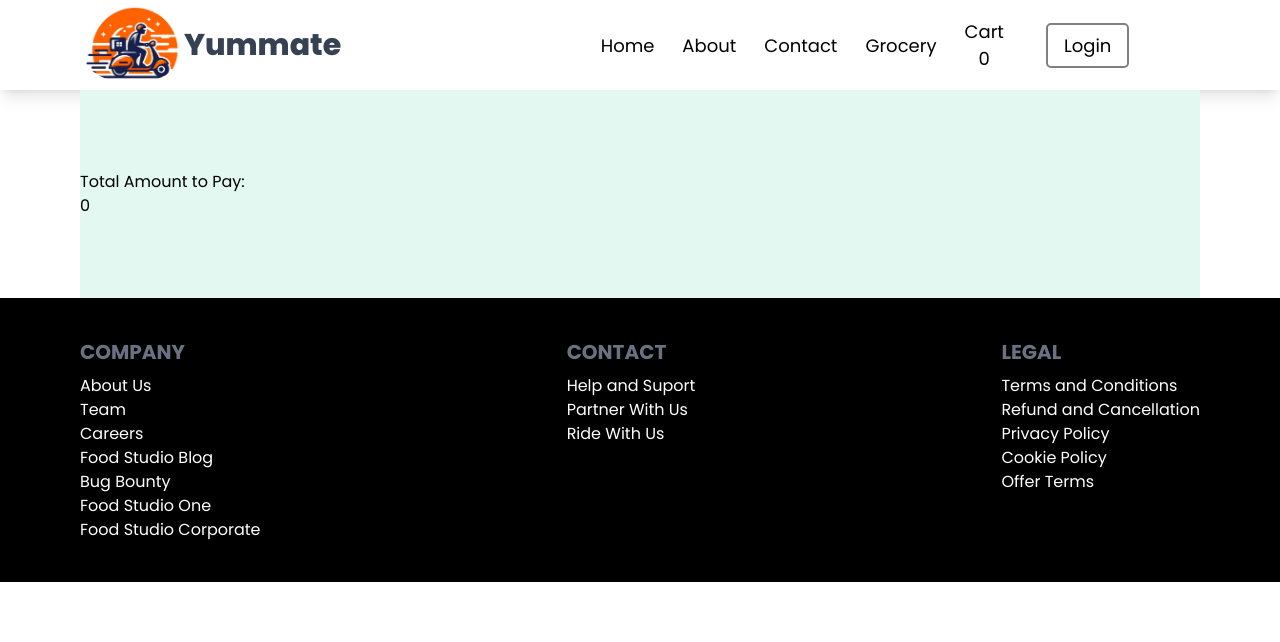
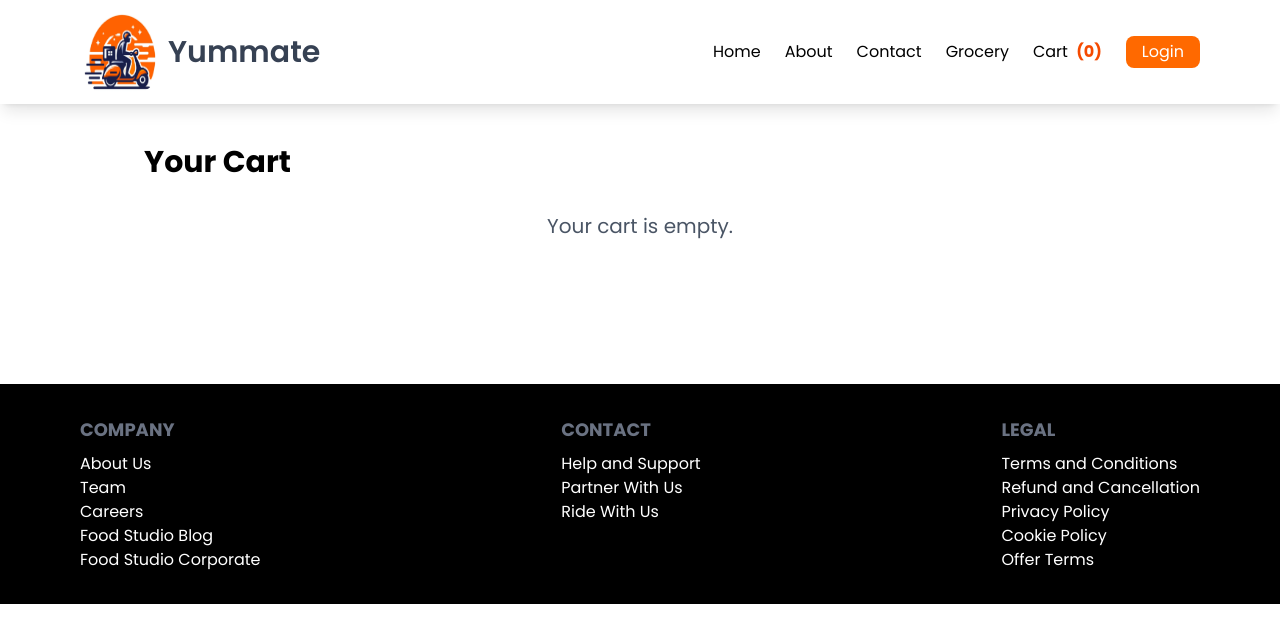
Before and after one commit to chandan-16/yummate-react, a React (Create React App) app: page /cart in a window 1280 px wide. Shown: the top 642 px of the page. Built offline with nearby package versions, Linux system fonts and the light colour scheme.

Commit message:
Updated the styling part of every component by self and help og chatgpt

```diff
--- a/src/components/About.js
+++ b/src/components/About.js
@@ -2,25 +2,38 @@ import { AboutBanner } from "../utils/constants";
 
 const About = () => {
   return (
-    <div className="pb-6 w-full">
+    <div className="pb-12 w-full max-w-screen-xl mx-auto px-4 sm:px-6 lg:px-20 pt-20">
       <div>
-        <h2 className="bg-gray-600 text-xl italic font-normal text-white text-center py-8">″Our mission is to elevate the quality of life for the urban consumer with unparalleled convenience. Convenience is what makes us tick. It's what makes us get out of bed and say, "Let's do this."</h2>
-        <img className="w-full" src={AboutBanner} alt="About Banner Image" />
+        <h2 className="bg-gray-600 text-lg sm:text-xl italic font-normal text-white text-center py-6 sm:py-8 px-4">
+          ″Our mission is to elevate the quality of life for the urban consumer with unparalleled convenience. Convenience is what makes us tick. It's what makes us get out of bed and say, "Let's do this."
+        </h2>
+        <img className="w-full h-auto mt-6 rounded-lg shadow" src={AboutBanner} alt="About Banner Image" />
       </div>
-        <h3 className="text-black text-center text-4xl pb-5">What’s In Store For The Future?</h3>
-        <p className="text-gray-500 text-xl text-center">"Yummate has grand plans to be India’s most loved hyperlocal player. It aims to be the most accessible platform on the network - reimagining the meaning of convenience in the country through a variety of service offerings."</p>
 
-      <div className="flex px-20 pt-10 justify-between">
-        <div>
-          <h1 className="text-5xl text-black ">Changing <span className="font-bold">the Game</span></h1>
-        </div>
+      <h3 className="text-black text-center text-2xl sm:text-3xl md:text-4xl font-bold mt-10 pb-4">
+        What’s In Store For The Future?
+      </h3>
+      <p className="text-gray-600 text-base sm:text-lg md:text-xl text-center px-2 sm:px-10 lg:px-20">
+        "Yummate has grand plans to be India’s most loved hyperlocal player. It aims to be the most accessible platform on the network - reimagining the meaning of convenience in the country through a variety of service offerings."
+      </p>
 
-        <div className="flex">
-          <div className="w-155 flex text-center w-240 ml-7 text-xl">
-            <p className="border border-red-500 p-4 "><span className="font-bold">150000+</span> Restaurant Partners Countrywide</p>
-            <p className="border border-red-500 p-4  p-4 ml-2"><span className="font-bold">260000+</span> Delivery Executives</p>
-            <p className="border border-red-500 p-4 p-4 mx-2"><span className="font-bold">5000+</span> Employees across the Country</p>
-            <p className="border border-red-500 p-4 p-4"><span className="font-bold">500+</span> Cites PAN India</p>
+      <div className="pt-12">
+        <h1 className="text-3xl sm:text-4xl md:text-5xl text-black text-center mb-8">
+          Changing <span className="font-bold">the Game</span>
+        </h1>
+
+        <div className="grid grid-cols-1 sm:grid-cols-2 lg:grid-cols-4 gap-6 text-center text-lg sm:text-xl">
+          <div className="border border-red-500 p-4 rounded-lg shadow-sm">
+            <p><span className="font-bold text-2xl">150000+</span><br />Restaurant Partners Countrywide</p>
+          </div>
+          <div className="border border-red-500 p-4 rounded-lg shadow-sm">
+            <p><span className="font-bold text-2xl">260000+</span><br />Delivery Executives</p>
+          </div>
+          <div className="border border-red-500 p-4 rounded-lg shadow-sm">
+            <p><span className="font-bold text-2xl">5000+</span><br />Employees across the Country</p>
+          </div>
+          <div className="border border-red-500 p-4 rounded-lg shadow-sm">
+            <p><span className="font-bold text-2xl">500+</span><br />Cities PAN India</p>
           </div>
         </div>
       </div>
--- a/src/components/Body.js
+++ b/src/components/Body.js
@@ -26,26 +26,26 @@ const Body = () => {
   }
 
   return (
-    <div className="px-5 py-2 main-container">
-      <h1 className="pt-8 font-extrabold text-3xl text-black-500 text-center">
+    <div className="px-4 md:px-8 lg:px-20 pt-32 pb-20 main-container max-w-screen-xl mx-auto">
+      <h1 className="text-2xl sm:text-3xl md:text-4xl font-extrabold text-center text-gray-800 mb-6">
         Restaurants with online{" "}
-        <span className="pt-10 font-extrabold text-5xl text-orange-500">
+        <span className="block text-orange-500 text-3xl sm:text-4xl md:text-5xl mt-2">
           Food Delivery In Pune
         </span>
       </h1>
 
-      <div className="filter mx-auto w-115 pt-3">
+      <div className="w-full max-w-2xl mx-auto mt-6 mb-10">
         <input
           type="text"
           onChange={(e) => setSearchText(e.target.value)}
           placeholder="Search for restaurants and food"
-          className="w-100 py-3 pl-2 searchBox"
+          className="w-full border border-gray-300 rounded-lg py-3 px-4 text-gray-700 shadow-sm focus:outline-none focus:ring-2 focus:ring-orange-400"
           value={searchText}
         />
 
         {/* <input type="text" value={loggedInUser} onChange={(e) => setUserName(e.target.value)} /> */}
       </div>
-      <div className="flex p-10 w-full p-4 flex-wrap justify-center">
+      <div className="flex flex-wrap justify-center gap-6">
         {filteredRestaurent.map((restaurant) => (
           <RestaurantCard
             key={restaurant['web-scraper-order']}
--- a/src/components/Cart.js
+++ b/src/components/Cart.js
@@ -1,40 +1,55 @@
-import { useSelector } from "react-redux";
+import { useDispatch, useSelector } from "react-redux";
+import { remove } from "../utils/cartSlice";
 
-const Cart = () => {
 
+const Cart = (menuItem={menuItem}) => {
+
+  const dispatch = useDispatch();
   const cartItem = useSelector(state => state.cartState.cartList);
   const total = useSelector(state => state.cartState.total);
 
-  console.log("cartlist", cartItem);
-  console.log("total", total);
+  return (
+    <div className="px-4 sm:px-10 md:px-20 py-36 max-w-6xl mx-auto">
+      <h1 className="text-2xl sm:text-3xl font-bold mb-8">Your Cart</h1>
 
-  return (
-    <div className="bg-[#E2F8F0] mx-20 py-20">
-    {
-      cartItem.map((item) => (
-        <div key={item["web-scraper-order"]} className="mb-6 flex justify-between">
-          <div className="flex justify-between">
-            <div>
-              <img src={  item["image-src"]} alt="Item" className="w-38 h-38 object-cover" />
+      {cartItem.length === 0 ? (
+        <p className="text-center text-gray-600 text-xl">Your cart is empty.</p>
+      ) : (
+        cartItem.map((item) => (
+          <div
+            key={item["web-scraper-order"]}
+            className="mb-6 flex flex-col sm:flex-row items-center sm:items-start sm:justify-between border-b pb-4"
+          >
+            <div className="flex flex-col sm:flex-row items-center sm:items-start">
+              <img
+                src={item["image-src"]}
+                alt="Item"
+                className="w-24 h-24 object-cover rounded-lg"
+              />
+              <div className="sm:pl-5 mt-3 sm:mt-0 text-center sm:text-left">
+                <p className="font-semibold text-lg sm:text-xl">{item.name}</p>
+                <p className="text-lg py-1 text-gray-700">₹{item.price}</p>
+                <button
+                  onClick={() => dispatch(remove(item))}
+                  className="bg-red-600 mt-2 text-white rounded px-4 py-2 hover:bg-red-700 transition"
+                >
+                  Delete
+                </button>
+              </div>
             </div>
+          </div>
+        ))
+      )}
 
-            <div className="pl-5">
-              <p className="font-semibold text-2xl">{item.name}</p>
-              <p className="text-2xl py-1">₹{item.price}</p>
-              <p>Area: Pune</p>
-              <button className="bg-red-600 mt-3 text-white rounded px-2 py-1 hover:bg-red-700 cursor-pointer">Delete</button>
-            </div>
-
-          </div>
-
+      {cartItem.length > 0 && (
+        <div className="pt-6">
+          <hr className="mb-4" />
+          <h2 className="text-xl font-semibold">
+            Total Amount to Pay:{" "}
+            <span className="text-orange-600 text-3xl font-bold">₹{total}</span>
+          </h2>
         </div>
-
-    ))}
-
-    <div className="px=5">
-        <h1>Total Amount to Pay:</h1>
-        <p>{total}</p>
-    </div>
+      )}
     </div>
   )
 }
--- a/src/components/Contact.js
+++ b/src/components/Contact.js
@@ -1,18 +1,18 @@
 const Contact = () => {
   return (
-    <div className="px-20 py-10">
-      <h2 className="text-5xl pb-5">Contact Us</h2>
-      <form className="p-10 border border-1 border-black rounded-lg w-full">
-        <p className="text-xl pb-2">Name</p>
-        <input className="border w-full py-2 pl-2 rounded-lg" type="text" placeholder="Enter Your Name" />
+    <div className="px-4 sm:px-10 md:px-20 py-10 max-w-screen-lg mx-auto">
+      <h2 className="text-3xl sm:text-4xl md:text-5xl font-bold pb-6 text-center">Contact Us</h2>
+      <form className="p-6 sm:p-10 border border-gray-300 rounded-xl shadow-md bg-white">
+        <p className="text-lg sm:text-xl font-medium block pb-2 ">Name</p>
+        <input className="border w-full py-2 px-3 rounded-md focus:outline-none focus:ring-2 focus:ring-green-400 mb-4" type="text" placeholder="Enter Your Name" />
 
-        <p className="text-xl py-2">Email</p>
-        <input className="border w-full py-2 pl-2 rounded-lg" type="email" placeholder="Enter Your Email" />
+        <p className="text-lg sm:text-xl font-medium block pb-2">Email</p>
+        <input className="border w-full py-2 px-3 rounded-md focus:outline-none focus:ring-2 focus:ring-green-400 mb-4" type="email" placeholder="Enter Your Email" />
 
-        <p className="text-xl pt-2">Message</p>
-        <textarea className="border w-full py-2 pl-2 rounded-lg mt-2 h-32 mb-2" placeholder="Your Opinion Matter's" name="" id=""></textarea>
+        <p className="text-lg sm:text-xl font-medium block pb-2">Message</p>
+        <textarea className="order w-full py-2 px-3 rounded-md h-32 resize-none focus:outline-none focus:ring-2 focus:ring-green-400 mb-6" placeholder="Your Opinion Matter's" name="" id=""></textarea>
 
-        <button className="text-white bg-green-500 py-3 px-6 rounded-lg text-xl hover:bg-green-600 cursor-pointer">Submit</button>
+        <button className="bg-green-500 hover:bg-green-600 text-white text-lg sm:text-xl font-medium py-3 px-6 rounded-md transition duration-200 w-full sm:w-auto">Submit</button>
       </form>
     </div>
   )
--- a/src/components/Error.js
+++ b/src/components/Error.js
@@ -6,10 +6,16 @@ const Error = () => {
   console.log(err)
 
   return (
-    <div>
-      <h1>00ps!! Something went wrong.</h1>
-      <h2>{err.status}</h2>
-      <h2>{err.statusText}</h2>
+    <div className="flex items-center justify-center h-screen px-4 bg-gray-100 text-center">
+      <div className="max-w-md bg-white p-8 rounded-xl shadow-md">
+        <h1 className="text-4xl font-bold text-red-600 mb-4">Oops! 😵</h1>
+        <p className="text-xl text-gray-700 mb-2">Something went wrong.</p>
+        <p className="text-md text-gray-500 mb-2">Status: <span className="font-semibold">{err.status}</span></p>
+        <p className="text-md text-gray-500">Message: <span className="font-semibold">{err.statusText || "Unexpected Error"}</span></p>
+        <a href="/" className="inline-block mt-6 px-5 py-2 text-white bg-orange-500 rounded hover:bg-orange-600 transition duration-200">
+          Go to Home
+        </a>
+      </div>
     </div>
   )
 }
--- a/src/components/Footer.js
+++ b/src/components/Footer.js
@@ -1,26 +1,51 @@
 const Footer = () => {
   return (
-    <div className="px-20 w-full flex justify-between py-10 bg-black">
-        <ul className="text-white">
-            <h2 className="text-gray-500 font-bold pb-2 text-xl">COMPANY</h2>
+    // <div className="px-20 w-full flex justify-between py-5 bg-black fixed bottom-0 left-0">
+    //     <ul className="text-white">
+    //         <h2 className="text-gray-500 font-bold pb-2 text-lg">COMPANY</h2>
+    //         <li><p>About Us</p></li>
+    //         <li><p>Team</p></li>
+    //         <li><p>Careers</p></li>
+    //         <li><p>Food Studio Blog</p></li>
+    //         <li><p>Food Studio Corporate</p></li>
+    //     </ul>
+
+    //     <ul className="text-white">
+    //         <h2 className="text-gray-500 font-bold pb-2 text-lg">CONTACT</h2>
+    //         <li><p>Help and Suport</p></li>
+    //         <li><p>Partner With Us</p></li>
+    //         <li><p>Ride With Us</p></li>
+    //     </ul>
+
+    //     <ul className="text-white">
+    //         <h2 className="text-gray-500 font-bold pb-2 text-lg">LEGAL</h2>
+    //         <li><p>Terms and Conditions</p></li>
+    //         <li><p>Refund and Cancellation</p></li>
+    //         <li><p>Privacy Policy</p></li>
+    //         <li><p>Cookie Policy</p></li>
+    //         <li><p>Offer Terms</p></li>
+    //     </ul>
+    // </div>
+      <footer className="w-full bg-black text-white px-6 md:px-10 lg:px-20 py-8">
+      <div className="flex flex-col md:flex-row justify-between gap-8">
+        <ul>
+          <h2 className="text-gray-500 font-bold pb-2 text-lg">COMPANY</h2>
           <li><p>About Us</p></li>
           <li><p>Team</p></li>
           <li><p>Careers</p></li>
           <li><p>Food Studio Blog</p></li>
-            <li><p>Bug Bounty</p></li>
-            <li><p>Food Studio One</p></li>
           <li><p>Food Studio Corporate</p></li>
         </ul>
 
-        <ul className="text-white">
-            <h2 className="text-gray-500 font-bold pb-2 text-xl">CONTACT</h2>
-            <li><p>Help and Suport</p></li>
+        <ul>
+          <h2 className="text-gray-500 font-bold pb-2 text-lg">CONTACT</h2>
+          <li><p>Help and Support</p></li>
           <li><p>Partner With Us</p></li>
           <li><p>Ride With Us</p></li>
         </ul>
 
-        <ul className="text-white">
-            <h2 className="text-gray-500 font-bold pb-2 text-xl">LEGAL</h2>
+        <ul>
+          <h2 className="text-gray-500 font-bold pb-2 text-lg">LEGAL</h2>
           <li><p>Terms and Conditions</p></li>
           <li><p>Refund and Cancellation</p></li>
           <li><p>Privacy Policy</p></li>
@@ -28,6 +53,7 @@ const Footer = () => {
           <li><p>Offer Terms</p></li>
         </ul>
       </div>
+    </footer>
   )
 }
 
--- a/src/components/Grocerry.js
+++ b/src/components/Grocerry.js
@@ -1,8 +1,13 @@
 const Grocerry = () => {
     return (
-    <>
-        <h1 className="text-4xl text-center px-20 py-20">Our Gorcery online store, and we have a lots of child components inside this web page!!</h1>
-    </>
+    <div className="w-full px-4 sm:px-10 md:px-20 py-20 sm:py-32 md:py-40 lg:py-60 text-center">
+      <h1 className="text-2xl sm:text-3xl md:text-4xl font-bold text-gray-800">
+        Our Grocery Online Store
+      </h1>
+      <p className="text-base sm:text-lg md:text-xl text-gray-600 mt-4">
+        We have a lot of child components inside this web page!
+      </p>
+    </div>
 )
 };
 
--- a/src/components/Header.js
+++ b/src/components/Header.js
@@ -20,36 +20,27 @@ const Header = () => {
 
 
   return (
-    <div className="header w-full px-20 flex  mx-auto justify-between  text-center shadow shadow-lg">
-        <div className="logo-container flex">
-            <img className="w-26 h-20 logo pb-1 rounded-3xl" src={Logo} alt="Yummate Logo" />
-            <h1 className="text-3xl text-gray-700 logoText">Yummate</h1>
+    <div className="header w-full px-6 md:px-10 lg:px-20 flex flex-col md:flex-row py-3 items-center justify-between text-center shadow shadow-lg fixed top-0 left-0 bg-white z-50">
+      <div className="logo-container flex items-center gap-2 mb-4 md:mb-0">
+        <img className="w-16 h-12 md:w-20 md:h-20 rounded-3xl" src={Logo} alt="Yummate Logo" />
+        <h1 className="text-2xl md:text-3xl font-semibold text-gray-700">Yummate</h1>
       </div>
 
-        <div className="nav-items px-2 align-center py-2 flex ">
-            <ul className="flex justify-between w-120 pageList justify-center items-center mr-20">
-
-                <li>
-                  <Link to="/">Home</Link>
+      <div className="nav-items w-full md:w-auto">
+        <ul className="flex flex-wrap justify-center md:justify-between items-center gap-4 md:gap-6 text-sm md:text-base">
+          <li><Link to="/" className="hover:text-orange-600">Home</Link></li>
+          <li><Link to="/about" className="hover:text-orange-600">About</Link></li>
+          <li><Link to="/contact" className="hover:text-orange-600">Contact</Link></li>
+          <li><Link to="/grocerry" className="hover:text-orange-600">Grocery</Link></li>
+          <li className="relative">
+            <Link to="/cart" className="hover:text-orange-600">
+              Cart <span className="ml-1 text-orange-600 font-bold">({cartItem.length})</span>
+            </Link>
           </li>
           <li>
-                  <Link to="/about">About</Link>
-                </li>
-                <li>
-                  <Link to="/contact">Contact</Link>
-                </li>
-                <li>
-                  <Link to="/grocerry">Grocery</Link>
-                </li>
-                <li className="flex justify-between">
-                  <Link to="/cart">Cart <span>{cartItem.length}</span></Link>
-                </li>
-                <li>
-                  {/* {onLineStatus ? <p className="text-white bg-green-700 rounded-lg py-2 px-4 flex "><i className="bi bi-hand-thumbs-up pr-1"></i> Online</p> : <p className="flex  text-white bg-red-700 rounded-lg py-2 px-4"><i className="bi bi-hand-thumbs-down pr-1"></i> Offline</p> } */}
-                </li>
-                <button onClick={() => setLoginBtn(!loginBtn)} className="login">{ loginBtn ? "Login" : "Logout" }</button>
-                <li>
-                  {/* { loggedInUser } */}
+            <button onClick={() => setLoginBtn(!loginBtn)} className="bg-orange-500 hover:bg-orange-600 text-white px-4 py-1 rounded-lg transition-all duration-300">
+              {loginBtn ? "Login" : "Logout"}
+            </button>
           </li>
         </ul>
       </div>
--- a/src/components/RestaurantCard.js
+++ b/src/components/RestaurantCard.js
@@ -5,16 +5,16 @@ const RestaurantCard = ({restaurant}) => {
   const { title, ratingAndTime, category, area } = restaurant;
   const path = "/restaurant/" + restaurant['web-scraper-order'];
   return (
-    <Link to={path}>
-      <div className="w-95 h-120 mx-auto m-2 p-5 text-left restaurantCard">
-        <img className="w-95 h-70 resBanner" src={restaurant["imageUrl-src"]} alt="logo" />
-        <h3 className="text-lg text-left py-2 title">{title}</h3>
-        <p className="pt-1 flex">
-          <span><i className="bi bi-star px-2 py-1 rating text-white"></i></span>
+    <Link to={path} className="w-full sm:w-[45%] md:w-[30%] lg:w-[22%]">
+      <div className="bg-white shadow-md hover:shadow-lg transition-shadow rounded-xl overflow-hidden m-2 p-4">
+        <img className="w-full h-40 object-cover rounded-lg" src={restaurant["imageUrl-src"]} alt="logo" />
+        <h3 className="text-lg font-semibold mt-3 text-gray-800">{title}</h3>
+        <p className="flex items-center text-sm mt-2 text-gray-700">
+          <span className="inline-flex items-center justify-center w-6 h-6 bg-green-500 text-white rounded-full mr-2"><i className="bi bi-star-fill text-sm"></i></span>
           <span className="pl-1 text-md">{ratingAndTime}</span>
         </p>
-        <p className="text-gray-400 text-left pt-2">{category}</p>
-        <p className="text-gray-400 text-left pt-1">{area}</p>
+        <p className="text-sm text-gray-500 mt-2">{category}</p>
+        <p className="text-sm text-gray-500">{area}</p>
       </div>
     </Link>
   )
--- a/src/components/RestaurantMenuItem.js
+++ b/src/components/RestaurantMenuItem.js
@@ -1,32 +1,28 @@
 import { add } from "../utils/cartSlice";
-import { useDispatch, useSelector } from "react-redux";
+import { useDispatch } from "react-redux";
 
 const RestaurantMenuItem = ({menuItem}) => {
 
   const dispatch = useDispatch();
 
-  const cartItem = useSelector(state => state.cartState.cartList);
-
-  const total = useSelector(state => state.cartState.total);
 
   const { name, price, rating, description, } = menuItem;
 
 
   return (
-    <div className="px-20 flex mt-5 pt-2 mx-auto pb-5">
-      <div className="flex mx-auto bt-2 px-100 text-sm">
+    <div className="w-full px-4 sm:px-10 md:px-20 py-6 border-b">
+      <div className="flex flex-col sm:flex-row items-center sm:items-start gap-6">
         <div className="pr-30">
-        <img className="w-60 h-40" src={menuItem["image-src"]} alt="List Items" />
+        <img className="w-full sm:w-60 h-40 object-cover rounded-lg" src={menuItem["image-src"]} alt="List Items" />
         </div>
-        <div className="w-[40rem] pt-0">
-          <h2 className="font-bold text-lg text-black-600 hover:underline cursor-pointer">{name}</h2>
-          <p className="text-lg font-normal pt-0">₹{price}</p>
-          <p className="pt-2 text-gray-500 pb-2 text-sm" >{description}</p>
-          <p className="text-md"><i className="bi bg-green-600 text-white rounded-2xl  bi-star px-2 py-1"></i> {rating}</p>
-          <button onClick={() => dispatch(add(menuItem))} className="border px-5 py-2 mt-4 hover:bg-green-600 hover:text-white rounded cursor-pointer mb-2">ADD</button>
+        <div className="flex-1 text-center sm:text-left">
+          <h2 className="font-bold text-lg sm:text-xl text-gray-800 hover:underline cursor-pointer">{name}</h2>
+          <p className="text-base text-gray-700 pt-1">₹{price}</p>
+          <p className="text-sm text-gray-500 pt-2" >{description}</p>
+          <p className="text-md mt-2"><i className="bi bi-star bg-green-600 text-white px-2 py-1 rounded-full mr-2"></i> {rating}</p>
+          <button onClick={() => dispatch(add(menuItem))} className="mt-4 bg-white border border-green-600 text-green-600 px-5 py-2 rounded hover:bg-green-600 hover:text-white transition duration-200">ADD</button>
         </div>
       </div>
-      <hr />
     </div>
   )
 }
--- a/src/utils/cartSlice.js
+++ b/src/utils/cartSlice.js
@@ -9,12 +9,13 @@ const cartSlice = createSlice({
     reducers : {
         add(state, action){
             const updatedCartList = state.cartList.concat(action.payload);
-            console.log("total value", Number(action.payload.price))
+            // console.log("total value", Number(action.payload.price))
             const total = Number(action.payload.price) + state.total;
 
             return { ...state, total : total,  cartList : updatedCartList }
         },
         remove(state, action){
+            console.log("action ----->", action)
             const updatedCartList = state.cartList.filter(item => item.id !== action.payload.id);
             const total = Number(action.payload.price) - state.total;
             return { ...state, total : total,  cartList : updatedCartList }
```
Lines whose indentation alone changed are shown as unchanged.
